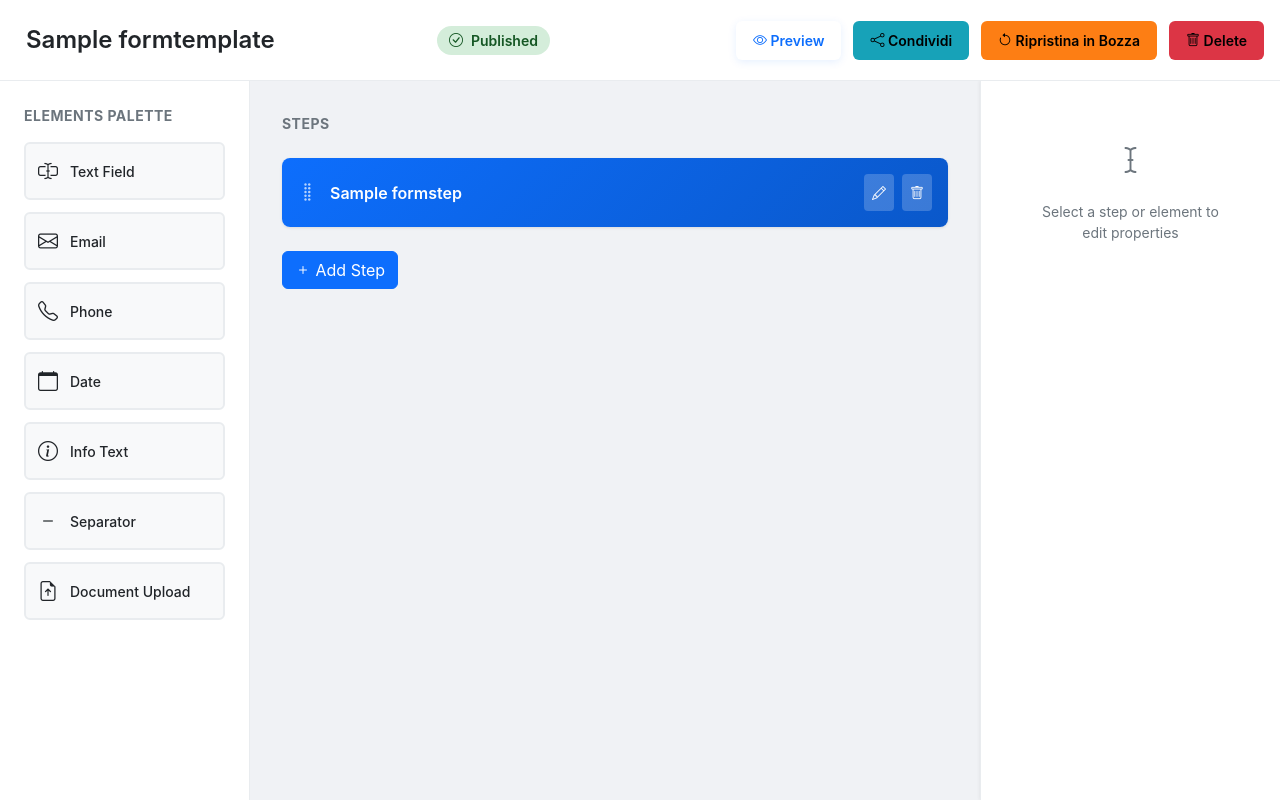
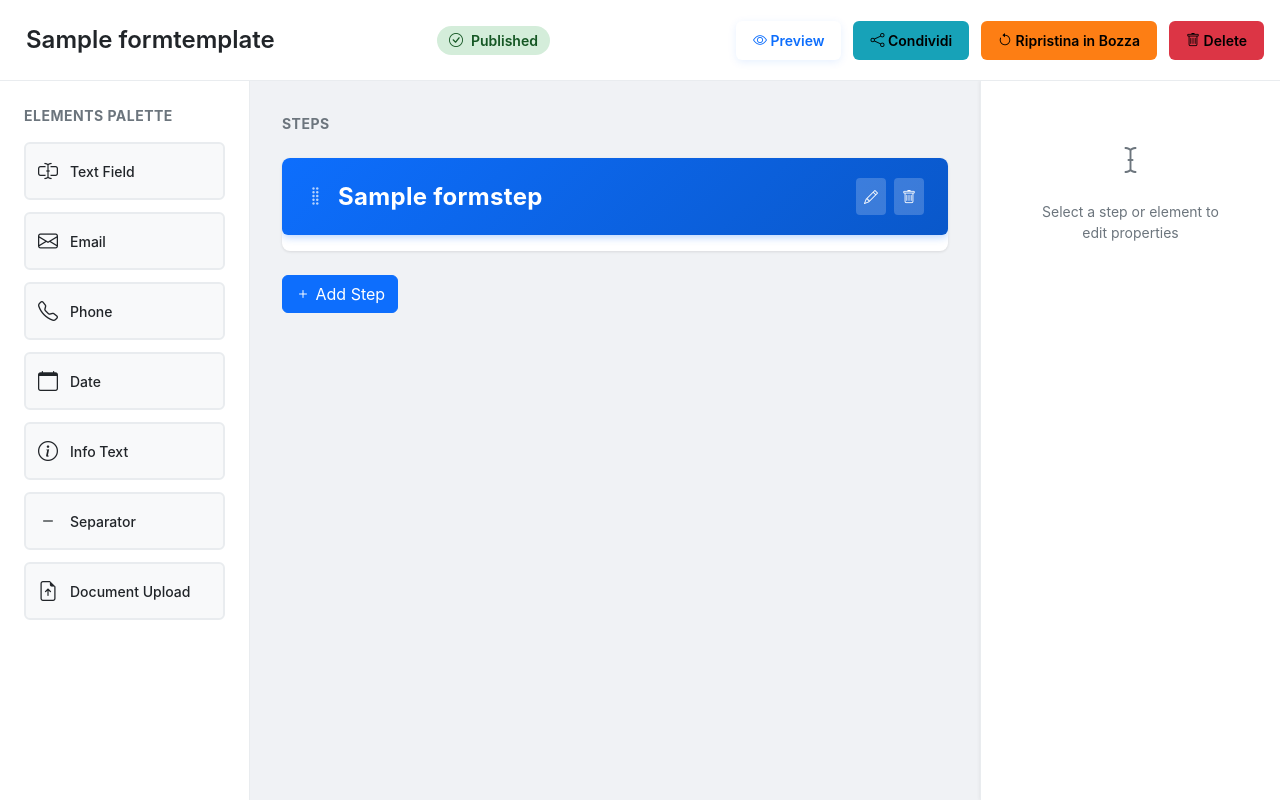
Before and after one commit to RazorCopter/eh-moduli, a Django app: page /modules/admin/builder/00000000-0000-0000-0000-000000000001/edit/ in a window 1280 px wide. Run offline with Django 4.2, Linux system fonts and the light colour scheme; a user stored in the database is signed in; tables that the repository leaves empty hold one stand-in row (values such as "Sample post"); data that the repository does not hold is empty.

Commit message:
style: Increase step title visibility in builder
- Increase font size from 1rem to 1.5rem
- Increase font weight from 600 to 700
- Add letter-spacing for clarity
- Increase padding and add border-radius to step header
- Add subtle shadow for depth
- Improve overall step header prominence

```diff
--- a/modules/templates/modules/admin/builder.html
+++ b/modules/templates/modules/admin/builder.html
@@ -273,10 +273,13 @@
         .step-header {
             background: linear-gradient(135deg, var(--primary), #0a58ca);
             color: white;
-            padding: 1rem;
+            padding: 1.25rem 1.5rem;
             display: flex;
             justify-content: space-between;
             align-items: center;
+            border-radius: 6px;
+            margin-bottom: 1rem;
+            box-shadow: 0 2px 8px rgba(13, 110, 253, 0.3);
         }
 
         .step-header-left {
@@ -296,8 +299,9 @@
         }
 
         .step-title {
-            font-size: 1rem;
-            font-weight: 600;
+            font-size: 1.5rem;
+            font-weight: 700;
+            letter-spacing: 0.3px;
         }
 
         .step-actions {
```
